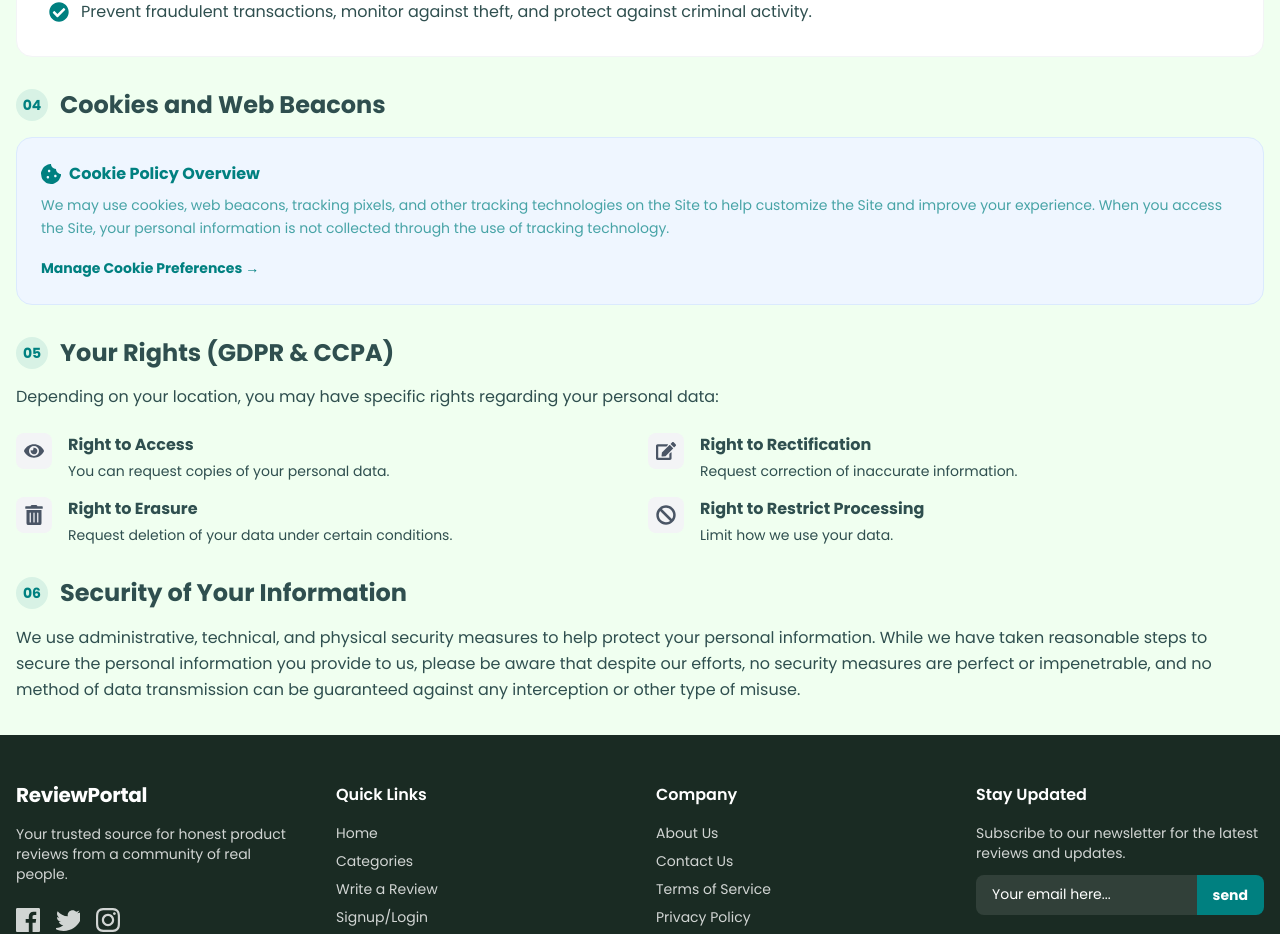
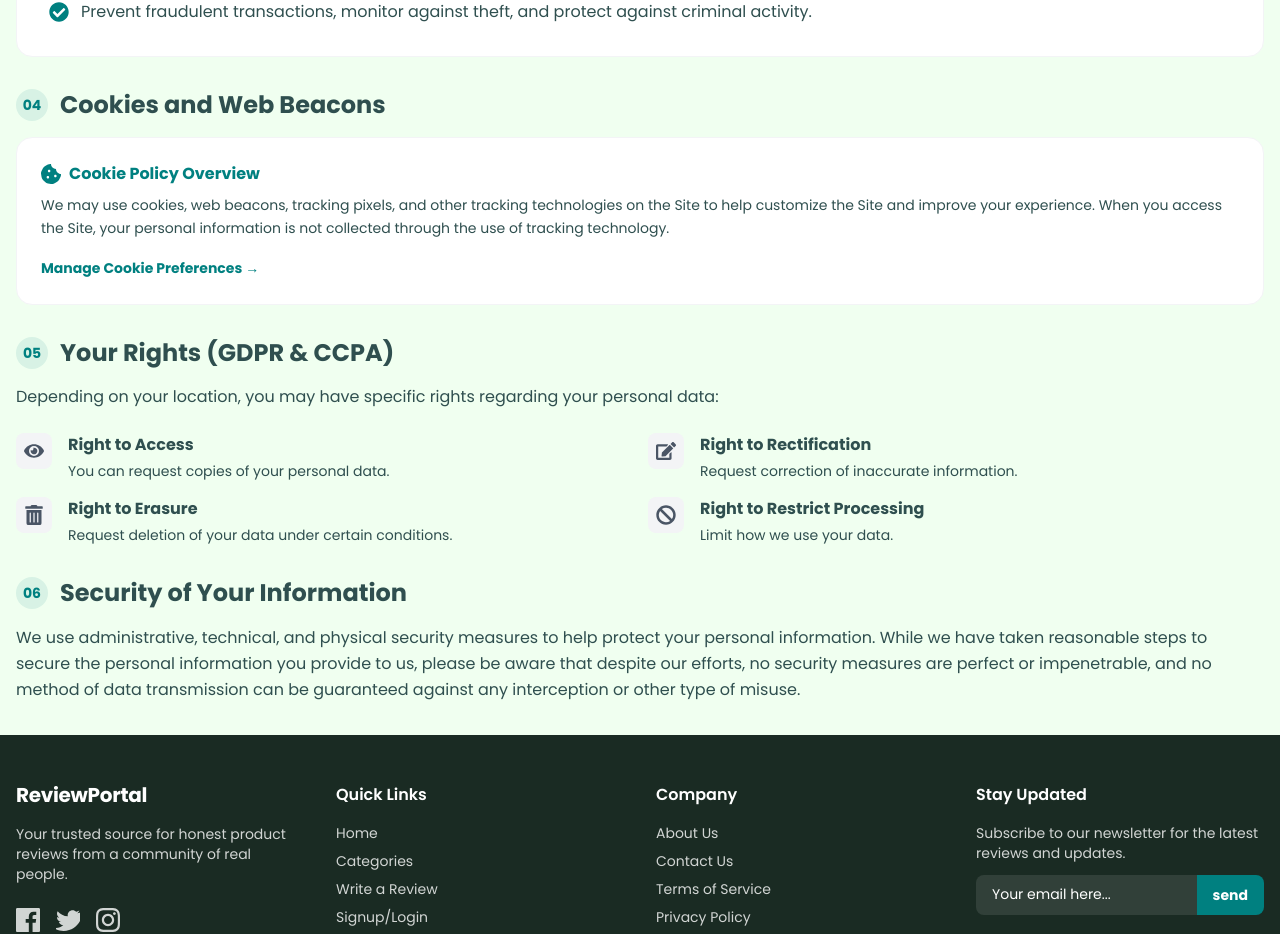
Before and after one commit to kader009/trustedge, a Next.js app: page /privacypolicy in a window 1280 px wide. Shown: the part 1018-1952 px from the top of the page. Built offline with nearby package versions, Linux system fonts and the light colour scheme; no server answers.

Commit message:
privacy page bg color change

```diff
--- a/app/privacypolicy/page.tsx
+++ b/app/privacypolicy/page.tsx
@@ -156,12 +156,12 @@ const PrivacyPolicy = () => {
               Cookies and Web Beacons
             </h2>
           </div>
-          <div className="bg-blue-50 dark:bg-blue-900/10 p-6 rounded-2xl border border-blue-100 dark:border-blue-900/20">
+          <div className="bg-white dark:bg-card-dark p-6 rounded-2xl border border-gray-100 dark:border-blue-900/20">
             <h4 className="flex items-center gap-2 font-bold text-primary dark:text-white mb-2">
               <FaCookieBite className="w-5 h-5" />
               Cookie Policy Overview
             </h4>
-            <p className="text-sm text-primary/70 dark:text-blue-200/70 leading-relaxed mb-4">
+            <p className="text-sm text-text-secondary dark:text-blue-200/70 leading-relaxed mb-4">
               We may use cookies, web beacons, tracking pixels, and other
               tracking technologies on the Site to help customize the Site and
               improve your experience. When you access the Site, your personal
```
